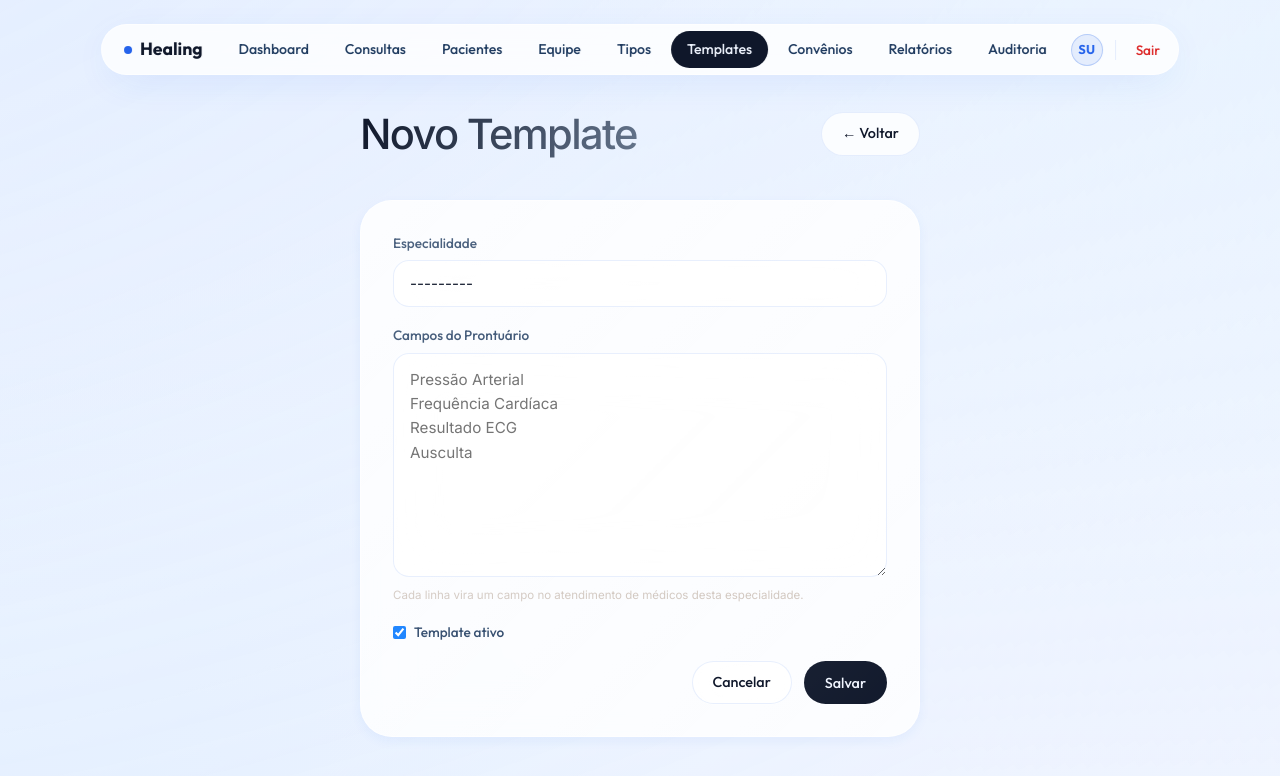
After one commit to PSilva2502/healing-system, a Django app: page /templates/novo/ in a window 1280 px wide. The commit adds this page. Shown: the top 776 px of the page. Run offline with Django 5.2, Linux system fonts and the light colour scheme; a user stored in the database is signed in; tables that the repository leaves empty hold one stand-in row (values such as "Sample post").

Commit message:
feat: templates clinicos automaticos por especialidade medica
- Novo modelo TemplateEspecialidade (campos por especialidade)
- Atendimento carrega template automatico pela especialidade do medico
- CRUD de templates no sistema (perfil admin) + menu Templates
- seed_clinico popula templates de 5 especialidades
- Fallback para tipo de consulta se nao houver template

Co-Authored-By: Claude Opus 4.8 <noreply@anthropic.com>

```diff
--- a/healing/consultas/forms.py
+++ b/healing/consultas/forms.py
@@ -1,8 +1,8 @@
 import json
 from datetime import date
 from django import forms
-from consultas.models import Consulta, Atendimento, TipoConsulta
-from medicos.models import Medico
+from consultas.models import Consulta, Atendimento, TipoConsulta, TemplateEspecialidade
+from medicos.models import Medico, ESPECIALIDADES
 from pacientes.models import Paciente
 
 
@@ -166,3 +166,33 @@ class FormularioTipoConsulta(forms.ModelForm):
         raw = self.cleaned_data.get('campos', '') or ''
         labels = [l.strip() for l in raw.splitlines() if l.strip()]
         return [{'label': l, 'tipo': 'text'} for l in labels]
+
+
+class FormularioTemplateEspecialidade(forms.ModelForm):
+    campos = forms.CharField(
+        label='Campos do Prontuário (um por linha)', required=False,
+        widget=forms.Textarea(attrs={'class': 'form-textarea', 'rows': 8,
+            'placeholder': 'Pressão Arterial\nFrequência Cardíaca\nResultado ECG\nAusculta'}),
+        help_text='Cada linha vira um campo no atendimento de médicos desta especialidade.',
+    )
+
+    class Meta:
+        model = TemplateEspecialidade
+        fields = ['especialidade', 'ativo']
+        labels = {'especialidade': 'Especialidade', 'ativo': 'Ativo'}
+        widgets = {
+            'especialidade': forms.Select(attrs={'class': 'form-input'}),
+        }
+
+    def __init__(self, *args, **kwargs):
+        super().__init__(*args, **kwargs)
+        inst = self.instance
+        if inst and inst.pk and inst.campos_extras:
+            self.fields['campos'].initial = '\n'.join(
+                c.get('label', '') for c in inst.campos_extras
+            )
+
+    def campos_lista(self):
+        raw = self.cleaned_data.get('campos', '') or ''
+        labels = [l.strip() for l in raw.splitlines() if l.strip()]
+        return [{'label': l, 'tipo': 'text'} for l in labels]
--- a/healing/consultas/models.py
+++ b/healing/consultas/models.py
@@ -1,6 +1,23 @@
 from django.db import models
 from pacientes.models import Paciente
-from medicos.models import Medico
+from medicos.models import Medico, ESPECIALIDADES
+
+
+class TemplateEspecialidade(models.Model):
+    especialidade = models.CharField(max_length=100, choices=ESPECIALIDADES, unique=True,
+                      verbose_name='Especialidade')
+    campos_extras = models.JSONField(default=list, blank=True,
+                      verbose_name='Campos do prontuário')
+    ativo         = models.BooleanField(default=True)
+
+    class Meta:
+        db_table = 'template_especialidade'
+        verbose_name = 'Template por Especialidade'
+        verbose_name_plural = 'Templates por Especialidade'
+        ordering = ['especialidade']
+
+    def __str__(self):
+        return f'Template — {self.especialidade}'
 
 
 class TipoConsulta(models.Model):
--- a/healing/consultas/templates/consultas/detalhar_atendimento.html
+++ b/healing/consultas/templates/consultas/detalhar_atendimento.html
@@ -316,7 +316,7 @@
   {% if consulta.dados_extras %}
   <!-- Avaliação específica do tipo de consulta -->
   <div class="bento-card reveal" style="padding:22px 24px;margin-bottom:16px;">
-    <div class="section-title">{{ consulta.tipo_consulta.nome }} — Avaliação Específica</div>
+    <div class="section-title">{{ consulta.medico.especialidade }} — Avaliação Específica</div>
     <div style="display:grid;grid-template-columns:1fr 1fr;gap:14px;margin-top:8px;">
       {% for label, valor in consulta.dados_extras.items %}
       <div>
--- a/healing/consultas/templates/consultas/form_atendimento.html
+++ b/healing/consultas/templates/consultas/form_atendimento.html
@@ -367,7 +367,7 @@
     <!-- Template Clínico por tipo de consulta -->
     <div class="bento-card reveal d-4" style="padding:22px 24px;margin-bottom:18px;">
       <div class="bodymap-section-title">
-        {{ consulta.tipo_consulta.nome }} — Avaliação Específica
+        {{ titulo_template }} — Avaliação Específica
       </div>
       <div style="display:grid;grid-template-columns:1fr 1fr;gap:16px;margin-top:8px;">
         {% for campo in campos_extras %}
--- /dev/null
+++ b/healing/consultas/templates/consultas/form_template.html
@@ -0,0 +1,40 @@
+{% extends 'core/base.html' %}
+{% block titulo %}{{ titulo }}{% endblock %}
+
+{% block conteudo %}
+<div style="max-width:560px;margin:0 auto;">
+  <div class="futuristic-header reveal d-1">
+    <div class="f-title">{{ titulo }}</div>
+    <a href="{% url 'listar_templates' %}" class="btn-secondary">← Voltar</a>
+  </div>
+
+  <div class="bento-card reveal" style="padding:32px;">
+    <form method="post" novalidate>
+      {% csrf_token %}
+
+      <div class="form-group">
+        <label class="form-label">Especialidade</label>
+        {{ form.especialidade }}
+        {% if form.especialidade.errors %}<div class="form-error">{{ form.especialidade.errors.0 }}</div>{% endif %}
+      </div>
+
+      <div class="form-group">
+        <label class="form-label">Campos do Prontuário</label>
+        {{ form.campos }}
+        <div style="font-size:0.72rem;color:var(--text-faint);margin-top:4px;">{{ form.campos.help_text }}</div>
+        {% if form.campos.errors %}<div class="form-error">{{ form.campos.errors.0 }}</div>{% endif %}
+      </div>
+
+      <div class="form-group" style="display:flex;align-items:center;gap:8px;">
+        {{ form.ativo }}
+        <label class="form-label" style="margin:0;">Template ativo</label>
+      </div>
+
+      <div style="display:flex;gap:12px;justify-content:flex-end;margin-top:16px;">
+        <a href="{% url 'listar_templates' %}" class="btn-secondary">Cancelar</a>
+        <button type="submit" class="btn-primary">Salvar</button>
+      </div>
+    </form>
+  </div>
+</div>
+{% endblock %}
--- a/healing/consultas/urls.py
+++ b/healing/consultas/urls.py
@@ -4,6 +4,7 @@ from consultas.views import (
     RegistrarAtendimentoView, DetalharAtendimentoView, EditarConsultaView,
     ListarTiposConsultaView, CriarTipoConsultaView, EditarTipoConsultaView,
     ExcluirTipoConsultaView,
+    ListarTemplatesView, CriarTemplateView, EditarTemplateView, ExcluirTemplateView,
 )
 
 urlpatterns = [
@@ -17,4 +18,8 @@ urlpatterns = [
     path('tipos-consulta/novo/', CriarTipoConsultaView.as_view(), name='criar_tipo_consulta'),
     path('tipos-consulta/<int:pk>/editar/', EditarTipoConsultaView.as_view(), name='editar_tipo_consulta'),
     path('tipos-consulta/<int:pk>/excluir/', ExcluirTipoConsultaView.as_view(), name='excluir_tipo_consulta'),
+    path('templates/', ListarTemplatesView.as_view(), name='listar_templates'),
+    path('templates/novo/', CriarTemplateView.as_view(), name='criar_template'),
+    path('templates/<int:pk>/editar/', EditarTemplateView.as_view(), name='editar_template'),
+    path('templates/<int:pk>/excluir/', ExcluirTemplateView.as_view(), name='excluir_template'),
 ]
--- a/healing/consultas/views.py
+++ b/healing/consultas/views.py
@@ -8,10 +8,12 @@ from django.utils.decorators import method_decorator
 from django.core.exceptions import PermissionDenied
 from core.decorators import exige_perfil
 from core.auditoria import registrar_auditoria
-from consultas.models import Consulta, Atendimento, TipoConsulta, TabelaValor
+from consultas.models import (
+    Consulta, Atendimento, TipoConsulta, TabelaValor, TemplateEspecialidade,
+)
 from consultas.forms import (
     FormularioAgendamento, FormularioAgendamentoAdmin, FormularioAtendimento,
-    FormularioEdicaoConsulta, FormularioTipoConsulta,
+    FormularioEdicaoConsulta, FormularioTipoConsulta, FormularioTemplateEspecialidade,
 )
 
 
@@ -88,6 +90,73 @@ class ExcluirTipoConsultaView(LoginRequiredMixin, View):
         tipo.delete()
         messages.success(request, 'Tipo de consulta excluído com sucesso.')
         return redirect('listar_tipos_consulta')
+
+
+@method_decorator(exige_perfil('admin'), name='dispatch')
+class ListarTemplatesView(LoginRequiredMixin, TemplateView):
+    template_name = 'consultas/listar_templates.html'
+
+    def get_context_data(self, **kwargs):
+        ctx = super().get_context_data(**kwargs)
+        ctx['templates'] = TemplateEspecialidade.objects.all().order_by('especialidade')
+        return ctx
+
+
+@method_decorator(exige_perfil('admin'), name='dispatch')
+class CriarTemplateView(LoginRequiredMixin, View):
+    template_name = 'consultas/form_template.html'
+
+    def get(self, request):
+        return render(request, self.template_name, {
+            'form': FormularioTemplateEspecialidade(), 'titulo': 'Novo Template',
+        })
+
+    def post(self, request):
+        form = FormularioTemplateEspecialidade(request.POST)
+        if form.is_valid():
+            tpl = form.save(commit=False)
+            tpl.campos_extras = form.campos_lista()
+            tpl.save()
+            registrar_auditoria('template_especialidade', 'INSERT')
+            messages.success(request, 'Template criado com sucesso!')
+            return redirect('listar_templates')
+        return render(request, self.template_name, {'form': form, 'titulo': 'Novo Template'})
+
+
+@method_decorator(exige_perfil('admin'), name='dispatch')
+class EditarTemplateView(LoginRequiredMixin, View):
+    template_name = 'consultas/form_template.html'
+
+    def get(self, request, pk):
+        tpl = get_object_or_404(TemplateEspecialidade, pk=pk)
+        return render(request, self.template_name, {
+            'form': FormularioTemplateEspecialidade(instance=tpl),
+            'tpl': tpl, 'titulo': 'Editar Template',
+        })
+
+    def post(self, request, pk):
+        tpl = get_object_or_404(TemplateEspecialidade, pk=pk)
+        form = FormularioTemplateEspecialidade(request.POST, instance=tpl)
+        if form.is_valid():
+            tpl = form.save(commit=False)
+            tpl.campos_extras = form.campos_lista()
+            tpl.save()
+            registrar_auditoria('template_especialidade', 'UPDATE')
+            messages.success(request, 'Template atualizado com sucesso!')
+            return redirect('listar_templates')
+        return render(request, self.template_name, {
+            'form': form, 'tpl': tpl, 'titulo': 'Editar Template',
+        })
+
+
+@method_decorator(exige_perfil('admin'), name='dispatch')
+class ExcluirTemplateView(LoginRequiredMixin, View):
+    def post(self, request, pk):
+        tpl = get_object_or_404(TemplateEspecialidade, pk=pk)
+        registrar_auditoria('template_especialidade', 'DELETE', {'esp': tpl.especialidade})
+        tpl.delete()
+        messages.success(request, 'Template excluído com sucesso.')
+        return redirect('listar_templates')
 
 
 class ListarConsultasView(LoginRequiredMixin, TemplateView):
@@ -197,12 +266,24 @@ class RegistrarAtendimentoView(LoginRequiredMixin, View):
         return render(request, self.template_name, {
             'form': form, 'consulta': consulta,
             'campos_extras': self._campos_extras(consulta),
+            'titulo_template': self._titulo_template(consulta),
         })
 
     def _campos_extras(self, consulta):
+        # Template clínico automático pela especialidade do médico
+        esp = consulta.medico.especialidade
+        tpl = TemplateEspecialidade.objects.filter(
+            especialidade=esp, ativo=True,
+        ).first()
+        if tpl and tpl.campos_extras:
+            return tpl.campos_extras
+        # Fallback: campos do tipo de consulta (se houver)
         if consulta.tipo_consulta:
             return consulta.tipo_consulta.campos_extras or []
         return []
+
+    def _titulo_template(self, consulta):
+        return consulta.medico.especialidade
 
     def post(self, request, pk):
         consulta = get_object_or_404(Consulta, pk=pk)
@@ -229,6 +310,7 @@ class RegistrarAtendimentoView(LoginRequiredMixin, View):
         return render(request, self.template_name, {
             'form': form, 'consulta': consulta,
             'campos_extras': self._campos_extras(consulta),
+            'titulo_template': self._titulo_template(consulta),
         })
 
 
--- a/healing/core/templates/core/base.html
+++ b/healing/core/templates/core/base.html
@@ -23,6 +23,7 @@
         <a href="{% url 'listar_pacientes' %}" class="nav-item {% if 'pacientes' in request.path %}active{% endif %}">Pacientes</a>
         <a href="{% url 'listar_medicos' %}" class="nav-item {% if 'medicos' in request.path %}active{% endif %}">Equipe</a>
         <a href="{% url 'listar_tipos_consulta' %}" class="nav-item {% if 'tipos-consulta' in request.path %}active{% endif %}">Tipos</a>
+        <a href="{% url 'listar_templates' %}" class="nav-item {% if '/templates' in request.path %}active{% endif %}">Templates</a>
         <a href="{% url 'listar_convenios' %}" class="nav-item {% if 'convenios' in request.path %}active{% endif %}">Convênios</a>
         <a href="{% url 'relatorios' %}" class="nav-item {% if 'relatorios' in request.path %}active{% endif %}">Relatórios</a>
         <a href="{% url 'auditoria' %}" class="nav-item {% if 'auditoria' in request.path %}active{% endif %}">Auditoria</a>
```
Also changed, not shown: healing/consultas/admin.py (+9 -1 lines), healing/consultas/management/commands/seed_clinico.py (+20 -1 lines), healing/consultas/templates/consultas/listar_templates.html (added, +49 -0 lines), healing/consultas/migrations/0005_templateespecialidade.py (added).
